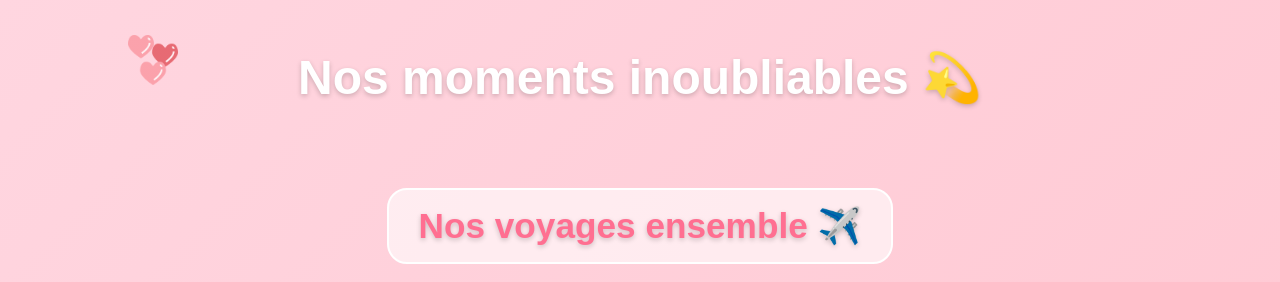
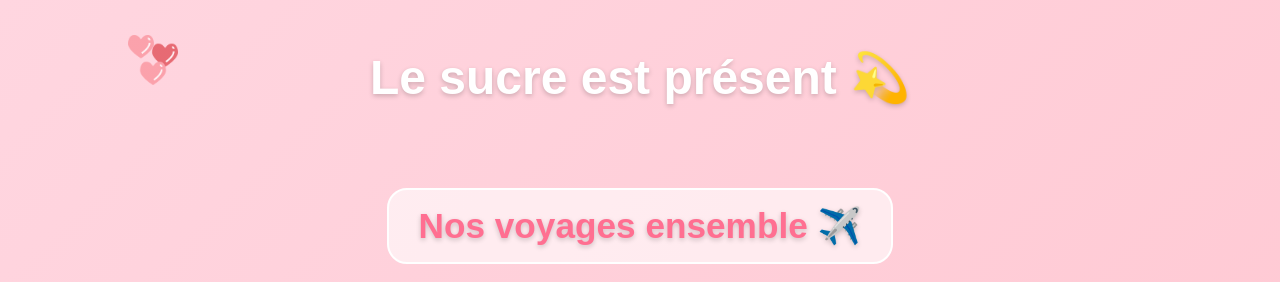
Before and after one commit to math-gred/site_mada, a plain HTML site: page album2.html in a window 1280 px wide. Shown: the top 282 px of the page. Drawn offline with Linux system fonts and the light colour scheme.

Commit message:
Ajout de détails

```diff
--- a/album2.html
+++ b/album2.html
@@ -14,7 +14,7 @@
   <img src="chocolate.png" class="album-decor album-choco1">
   <img src="music.png" class="album-decor album-music1">
 
-  <h1>Nos moments inoubliables 💫</h1>
+  <h1>Le sucre est présent 💫</h1>
 
   <div class="photo-section">
     <h2>Nos voyages ensemble ✈️</h2>
```
